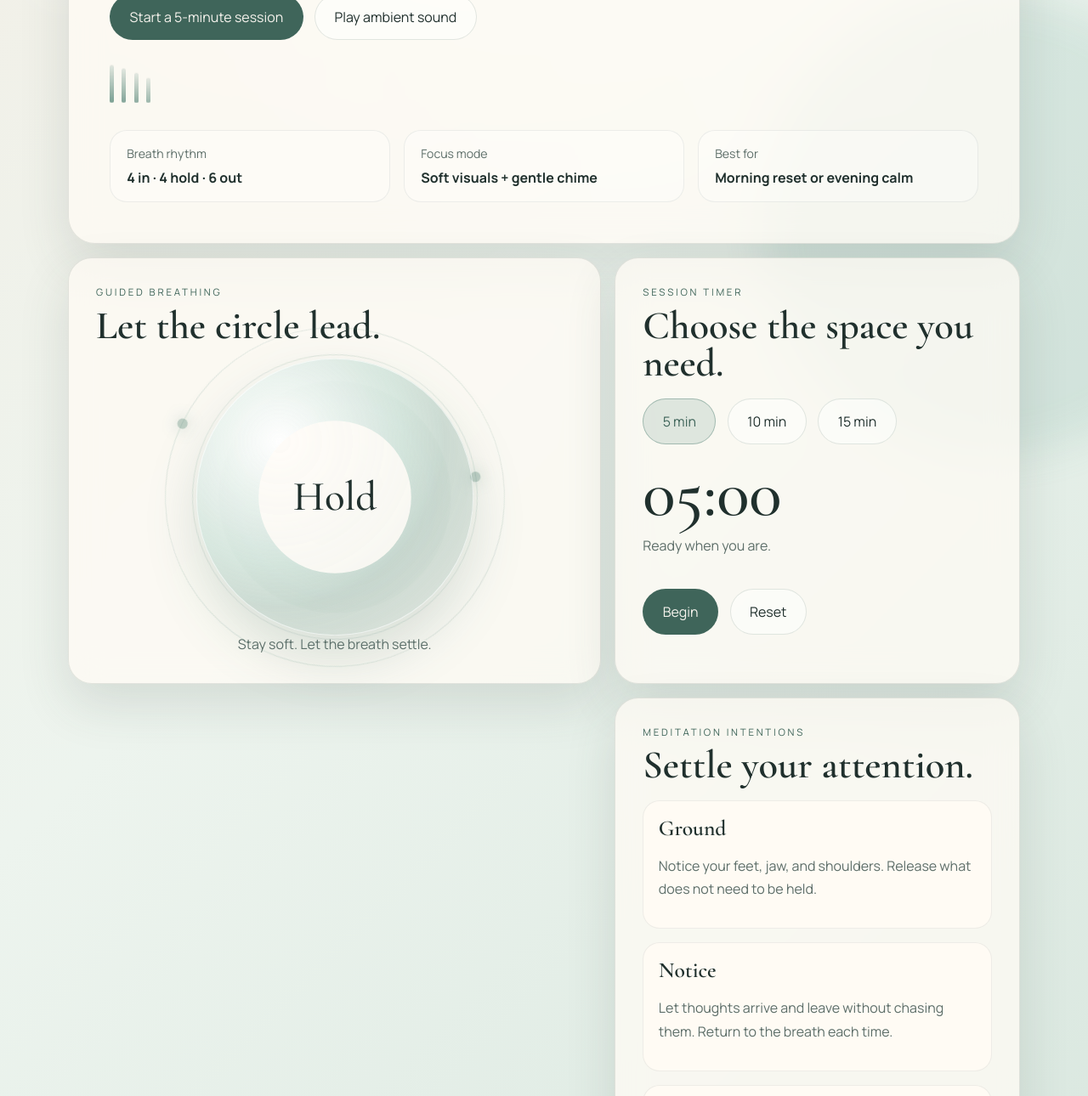
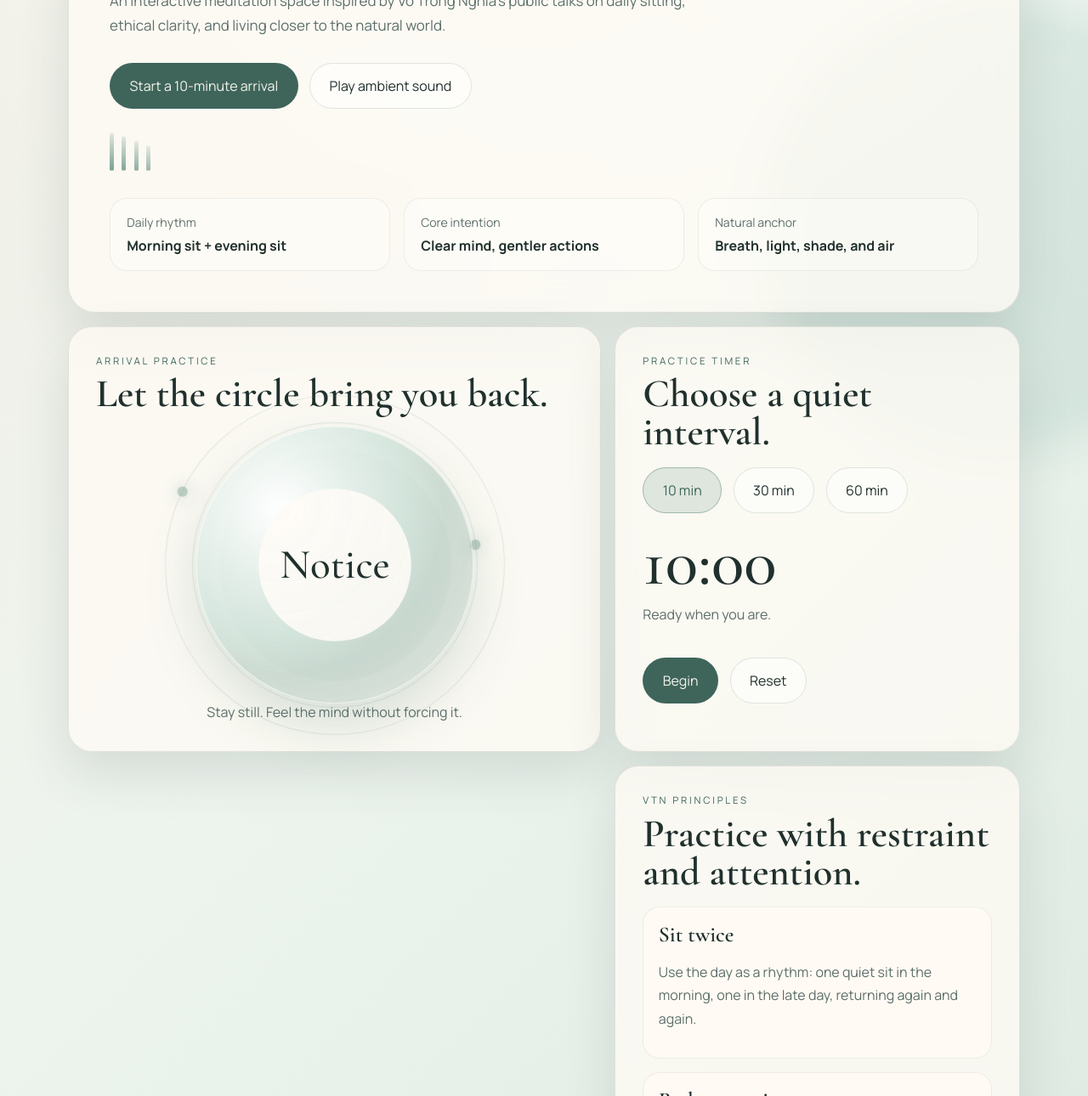
Before and after one commit to newdeveloper2k11/stillspace, a website: page index.html in a window 1280 px wide. Shown: the part 457-1747 px from the top of the page at 85% size. Drawn offline with nearby package versions, Linux system fonts and the light colour scheme.

Commit message:
Rename site to Vtn Meditation and align content

```diff
--- a/app.js
+++ b/app.js
@@ -14,13 +14,13 @@ const glows = document.querySelectorAll(".background-glow");
 const prefersReducedMotion = window.matchMedia("(prefers-reduced-motion: reduce)").matches;
 
 const breathSequence = [
-  { label: "Inhale", caption: "Breathe in slowly through the nose.", duration: 4000 },
-  { label: "Hold", caption: "Stay soft. Let the breath settle.", duration: 4000 },
-  { label: "Exhale", caption: "Release gently and completely.", duration: 6000 },
+  { label: "Arrive", caption: "Breathe in slowly and let the body settle.", duration: 4000 },
+  { label: "Notice", caption: "Stay still. Feel the mind without forcing it.", duration: 4000 },
+  { label: "Release", caption: "Exhale and soften any unnecessary effort.", duration: 6000 },
 ];
 
 let breathIndex = 0;
-let selectedMinutes = 5;
+let selectedMinutes = 10;
 let timeRemaining = selectedMinutes * 60;
 let timerIntervalId = null;
 let audioContext = null;
@@ -60,7 +60,7 @@ function setPreset(minutes) {
   selectedMinutes = minutes;
   timeRemaining = minutes * 60;
   renderTimer();
-  timerStatus.textContent = `A ${minutes}-minute session is ready.`;
+  timerStatus.textContent = `A ${minutes}-minute quiet session is ready.`;
 
   presetButtons.forEach((button) => {
     button.classList.toggle("active", Number(button.dataset.minutes) === minutes);
@@ -95,19 +95,19 @@ function playCompletionChime() {
 function startTimer() {
   if (timerIntervalId) {
     stopTimer();
-    timerStatus.textContent = "Session paused. Return when ready.";
+    timerStatus.textContent = "Session paused. Return when your attention is ready.";
     return;
   }
 
   timerToggle.textContent = "Pause";
-  timerStatus.textContent = "Session in progress. Follow the breath.";
+  timerStatus.textContent = "Session in progress. Stay with breath, body, and surroundings.";
 
   timerIntervalId = window.setInterval(() => {
     if (timeRemaining <= 1) {
       timeRemaining = 0;
       renderTimer();
       stopTimer();
-      timerStatus.textContent = "Session complete. Sit quietly for one more breath.";
+      timerStatus.textContent = "Session complete. Rest in stillness for one more breath.";
       playCompletionChime();
       return;
     }
@@ -289,7 +289,7 @@ function bindPointerMotion() {
 }
 
 startSessionButton.addEventListener("click", () => {
-  setPreset(5);
+  setPreset(10);
   if (!timerIntervalId) {
     startTimer();
   }
--- a/index.html
+++ b/index.html
@@ -3,10 +3,10 @@
 <head>
   <meta charset="UTF-8">
   <meta name="viewport" content="width=device-width, initial-scale=1.0">
-  <title>Stillspace Meditation</title>
+  <title>Vtn Meditation</title>
   <meta
     name="description"
-    content="A calm meditation website with guided breathing, ambient sound, and a gentle session timer."
+    content="Vtn Meditation is a calm meditation website inspired by Vo Trong Nghia's emphasis on daily sitting, nature, and clarity."
   >
   <link rel="preconnect" href="https://fonts.googleapis.com">
   <link rel="preconnect" href="https://fonts.gstatic.com" crossorigin>
@@ -23,15 +23,15 @@
 
   <main class="page-shell">
     <section class="hero-card reveal" data-reveal>
-      <p class="eyebrow">Meditation space</p>
-      <h1>Make a little quiet, right where you are.</h1>
+      <p class="eyebrow">Vtn Meditation</p>
+      <h1>Calm the mind. Reconnect with nature.</h1>
       <p class="hero-copy">
-        Follow the breath, soften your pace, and settle into a short session designed
-        for focus, reset, and rest.
+        An interactive meditation space inspired by Vo Trong Nghia's public talks on
+        daily sitting, ethical clarity, and living closer to the natural world.
       </p>
 
       <div class="hero-actions">
-        <button class="primary-button" id="start-session">Start a 5-minute session</button>
+        <button class="primary-button" id="start-session">Start a 10-minute arrival</button>
         <button class="ghost-button" id="toggle-sound">Play ambient sound</button>
       </div>
 
@@ -44,16 +44,16 @@
 
       <div class="stats-grid">
         <article>
-          <span class="stat-label">Breath rhythm</span>
-          <strong>4 in · 4 hold · 6 out</strong>
+          <span class="stat-label">Daily rhythm</span>
+          <strong>Morning sit + evening sit</strong>
         </article>
         <article>
-          <span class="stat-label">Focus mode</span>
-          <strong>Soft visuals + gentle chime</strong>
+          <span class="stat-label">Core intention</span>
+          <strong>Clear mind, gentler actions</strong>
         </article>
         <article>
-          <span class="stat-label">Best for</span>
-          <strong>Morning reset or evening calm</strong>
+          <span class="stat-label">Natural anchor</span>
+          <strong>Breath, light, shade, and air</strong>
         </article>
       </div>
     </section>
@@ -61,8 +61,8 @@
     <section class="experience-grid">
       <article class="panel breathing-panel reveal" data-reveal>
         <div class="panel-heading">
-          <p class="eyebrow">Guided breathing</p>
-          <h2>Let the circle lead.</h2>
+          <p class="eyebrow">Arrival practice</p>
+          <h2>Let the circle bring you back.</h2>
         </div>
 
         <div class="breathing-stage">
@@ -78,23 +78,23 @@
         </div>
 
         <p class="breath-caption" id="breath-caption">
-          Breathe in slowly through the nose.
+          Begin with one quiet inhale and one complete exhale.
         </p>
       </article>
 
       <article class="panel timer-panel reveal" data-reveal>
         <div class="panel-heading">
-          <p class="eyebrow">Session timer</p>
-          <h2>Choose the space you need.</h2>
+          <p class="eyebrow">Practice timer</p>
+          <h2>Choose a quiet interval.</h2>
         </div>
 
         <div class="timer-presets" role="group" aria-label="Meditation duration presets">
-          <button class="preset active" data-minutes="5">5 min</button>
-          <button class="preset" data-minutes="10">10 min</button>
-          <button class="preset" data-minutes="15">15 min</button>
+          <button class="preset active" data-minutes="10">10 min</button>
+          <button class="preset" data-minutes="30">30 min</button>
+          <button class="preset" data-minutes="60">60 min</button>
         </div>
 
-        <p class="timer-readout" id="timer-display">05:00</p>
+        <p class="timer-readout" id="timer-display">10:00</p>
         <p class="timer-status" id="timer-status">Ready when you are.</p>
 
         <div class="timer-actions">
@@ -105,25 +105,38 @@
 
       <article class="panel intentions-panel reveal" data-reveal>
         <div class="panel-heading">
-          <p class="eyebrow">Meditation intentions</p>
-          <h2>Settle your attention.</h2>
+          <p class="eyebrow">VTN principles</p>
+          <h2>Practice with restraint and attention.</h2>
         </div>
 
         <div class="intentions-list">
           <div>
-            <h3>Ground</h3>
-            <p>Notice your feet, jaw, and shoulders. Release what does not need to be held.</p>
+            <h3>Sit twice</h3>
+            <p>Use the day as a rhythm: one quiet sit in the morning, one in the late day, returning again and again.</p>
           </div>
           <div>
-            <h3>Notice</h3>
-            <p>Let thoughts arrive and leave without chasing them. Return to the breath each time.</p>
+            <h3>Reduce craving</h3>
+            <p>Notice impulses without immediately obeying them. Let attention settle before choosing the next action.</p>
           </div>
           <div>
-            <h3>Close gently</h3>
-            <p>When the timer ends, pause before moving. Keep one clear feeling from the session.</p>
+            <h3>Return to nature</h3>
+            <p>Use air, shade, stillness, and natural sound as reminders that the mind and environment are not separate.</p>
           </div>
         </div>
       </article>
+    </section>
+
+    <section class="panel source-panel reveal" data-reveal>
+      <div class="panel-heading">
+        <p class="eyebrow">Source note</p>
+        <h2>Built from public interviews and talks.</h2>
+      </div>
+      <p class="hero-copy source-copy">
+        This experience is an interpretation of Vo Trong Nghia's publicly described
+        meditation philosophy, especially his emphasis on daily sitting, reconnecting
+        with nature, and practicing with ethical discipline. It is not presented as an
+        official course or endorsed program.
+      </p>
     </section>
   </main>
 
--- a/styles.css
+++ b/styles.css
@@ -261,7 +261,8 @@ h3 {
 }
 
 .timer-panel,
-.intentions-panel {
+.intentions-panel,
+.source-panel {
   min-height: 14.5rem;
 }
 
@@ -379,6 +380,15 @@ h3 {
 
 .intentions-panel {
   grid-column: 2;
+}
+
+.source-panel {
+  margin-top: 1rem;
+}
+
+.source-copy {
+  max-width: 52rem;
+  margin: 0;
 }
 
 .intentions-list {
```
Also changed, not shown: README.md.
